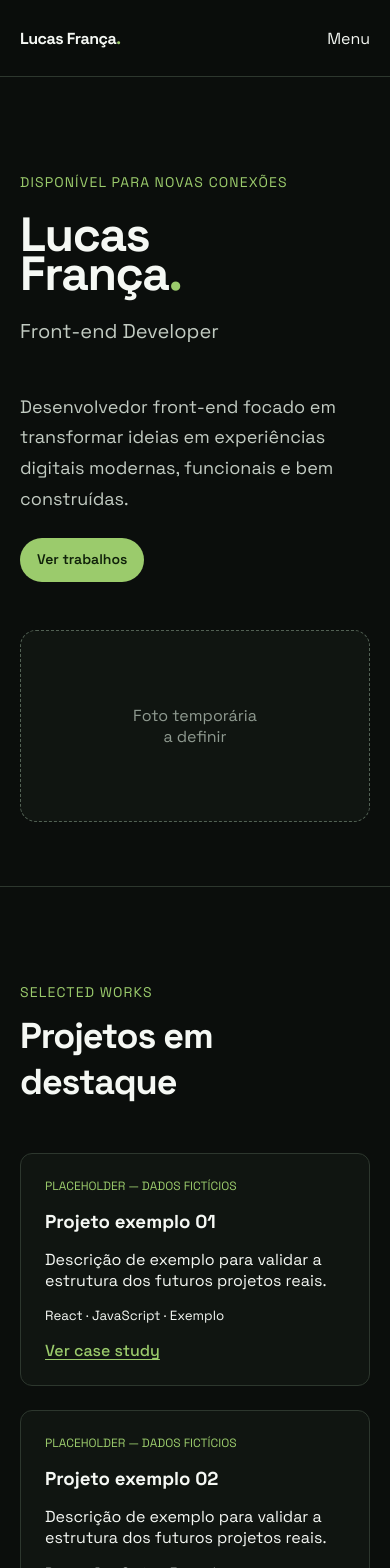
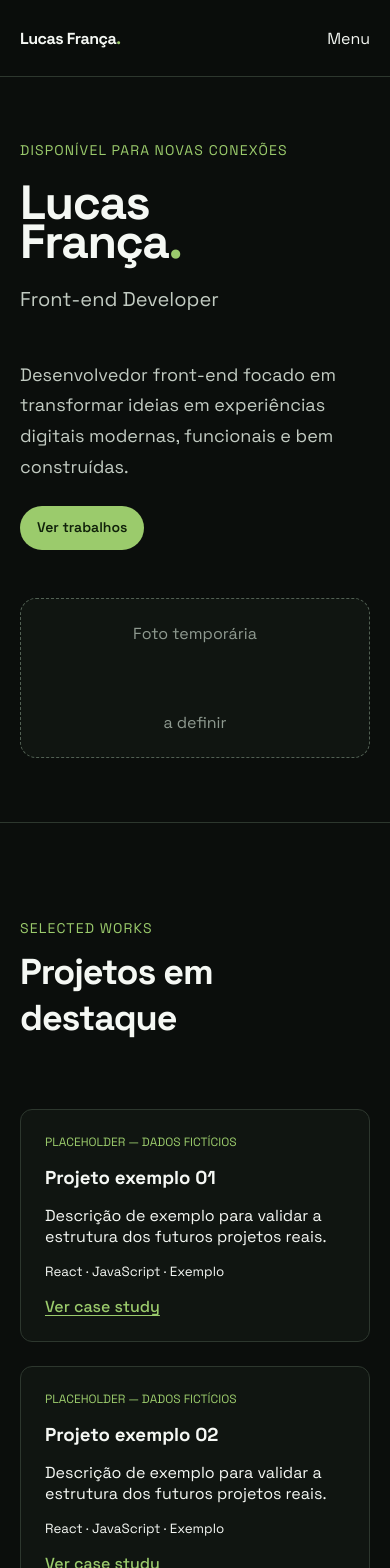
Before and after one commit to lucaszzx-dev/lucas-franca, a Next.js app: page / in a window 390 px wide. Shown: the top 1568 px of the page. Built offline with nearby package versions, Linux system fonts and the light colour scheme.

Commit message:
feat: centralize content, add motion system, responsive fixes, complete i18n and refine seo/accessibility

```diff
--- /dev/null
+++ b/src/animations/useMotion.ts
@@ -0,0 +1,61 @@
+"use client";
+
+import { useLayoutEffect, type RefObject } from "react";
+import { gsap } from "gsap";
+import { ScrollTrigger } from "gsap/ScrollTrigger";
+
+gsap.registerPlugin(ScrollTrigger);
+
+function motionValue(name: string, fallback: number) {
+  const value = getComputedStyle(document.documentElement)
+    .getPropertyValue(name)
+    .trim();
+  return value.endsWith("ms") ? Number.parseFloat(value) / 1000 : fallback;
+}
+
+export function useMotion(
+  scope: RefObject<HTMLElement | null>,
+  options: { hero?: boolean } = {},
+) {
+  useLayoutEffect(() => {
+    const node = scope.current;
+    if (!node) return;
+    const context = gsap.context(() => {
+      const duration = motionValue("--duration-slow", 0.5);
+      const media = gsap.matchMedia();
+      media.add("(prefers-reduced-motion: no-preference)", () => {
+        const titles = gsap.utils.toArray<HTMLElement>("[data-text-reveal]", node);
+        const reveals = gsap.utils.toArray<HTMLElement>("[data-reveal]", node);
+        if (options.hero)
+          gsap.from(reveals, {
+            y: 20,
+            autoAlpha: 0,
+            duration,
+            ease: "power3.out",
+            stagger: 0.1,
+          });
+        else {
+          gsap.from(reveals, {
+            y: 20,
+            autoAlpha: 0,
+            duration,
+            ease: "power3.out",
+            stagger: 0.08,
+            scrollTrigger: { trigger: node, start: "top 82%", once: true },
+          });
+        }
+        gsap.from(titles, {
+          yPercent: 28,
+          autoAlpha: 0,
+          duration,
+          ease: "power3.out",
+          scrollTrigger: options.hero
+            ? undefined
+            : { trigger: node, start: "top 82%", once: true },
+        });
+      });
+      return () => media.revert();
+    }, node);
+    return () => context.revert();
+  }, [scope, options.hero]);
+}
--- a/src/app/layout.tsx
+++ b/src/app/layout.tsx
@@ -1,5 +1,6 @@
 import type { Metadata } from "next";
 import { Space_Grotesk } from "next/font/google";
+import { LocaleProvider } from "@/components/LocaleProvider";
 import "./globals.css";
 
 const spaceGrotesk = Space_Grotesk({
@@ -26,7 +27,9 @@ export const metadata: Metadata = {
 export default function RootLayout({ children }: LayoutProps<"/">) {
   return (
     <html lang="pt-BR" className={spaceGrotesk.variable}>
-      <body>{children}</body>
+      <body>
+        <LocaleProvider>{children}</LocaleProvider>
+      </body>
     </html>
   );
 }
--- a/src/components/Header/Header.tsx
+++ b/src/components/Header/Header.tsx
@@ -1,17 +1,20 @@
 "use client";
 
 import { useState } from "react";
+import { useLocale } from "@/components/LocaleProvider";
 import styles from "./Header.module.css";
-
-const navigation = ["Trabalhos", "Sobre", "Stack", "Contato"];
 
 export function Header() {
   const [menuOpen, setMenuOpen] = useState(false);
-
+  const { locale, content, setLocale } = useLocale();
   return (
     <header className={styles.header}>
       <div className={`container ${styles.inner}`}>
-        <a className={styles.brand} href="#inicio" aria-label="Ir para o início">
+        <a
+          className={styles.brand}
+          href="#inicio"
+          aria-label={content.header.homeLabel}
+        >
           Lucas França<span>.</span>
         </a>
         <button
@@ -20,25 +23,31 @@ export function Header() {
           aria-expanded={menuOpen}
           aria-controls="primary-navigation"
         >
-          Menu
+          {content.header.menu}
         </button>
         <nav
           id="primary-navigation"
           className={`${styles.nav} ${menuOpen ? styles.open : ""}`}
-          aria-label="Navegação principal"
+          aria-label={content.header.navigation}
         >
-          {navigation.map((item) => (
-            <a
-              key={item}
-              href={`#${item.toLowerCase().replace(" ", "-")}`}
-              onClick={() => setMenuOpen(false)}
-            >
-              {item}
+          {content.nav.map((item) => (
+            <a key={item.href} href={item.href} onClick={() => setMenuOpen(false)}>
+              {item.label}
             </a>
           ))}
-          <div className={styles.locale} aria-label="Idioma">
-            <button className={styles.active}>PT</button>
-            <button disabled title="Tradução em breve">
+          <div className={styles.locale} aria-label={content.header.language}>
+            <button
+              className={locale === "pt-BR" ? styles.active : ""}
+              onClick={() => setLocale("pt-BR")}
+              aria-pressed={locale === "pt-BR"}
+            >
+              PT
+            </button>
+            <button
+              className={locale === "en" ? styles.active : ""}
+              onClick={() => setLocale("en")}
+              aria-pressed={locale === "en"}
+            >
               EN
             </button>
           </div>
--- /dev/null
+++ b/src/components/LocaleProvider.tsx
@@ -0,0 +1,38 @@
+"use client";
+
+import { createContext, useContext, useEffect, useState } from "react";
+import { defaultLocale, siteContent, type SiteContent } from "@/content/site";
+import type { Locale } from "@/types/content";
+
+type LocaleContextValue = {
+  locale: Locale;
+  content: SiteContent;
+  setLocale: (locale: Locale) => void;
+};
+const LocaleContext = createContext<LocaleContextValue | null>(null);
+const storageKey = "lucas-franca-locale";
+
+export function LocaleProvider({ children }: { children: React.ReactNode }) {
+  const [locale, setLocale] = useState<Locale>(defaultLocale);
+  useEffect(() => {
+    const saved = localStorage.getItem(storageKey);
+    if (saved !== "pt-BR" && saved !== "en") return;
+    const timeout = window.setTimeout(() => setLocale(saved), 0);
+    return () => window.clearTimeout(timeout);
+  }, []);
+  useEffect(() => {
+    document.documentElement.lang = locale;
+    localStorage.setItem(storageKey, locale);
+  }, [locale]);
+  return (
+    <LocaleContext value={{ locale, content: siteContent[locale], setLocale }}>
+      {children}
+    </LocaleContext>
+  );
+}
+
+export function useLocale() {
+  const context = useContext(LocaleContext);
+  if (!context) throw new Error("useLocale must be used inside LocaleProvider");
+  return context;
+}
--- a/src/content/site.ts
+++ b/src/content/site.ts
@@ -5,39 +5,149 @@ export const defaultLocale: Locale = "pt-BR";
 
 export const siteContent = {
   "pt-BR": {
-    nav: ["Trabalhos", "Sobre", "Stack", "Contato"],
+    localeLabel: "Português",
+    nav: [
+      { label: "Trabalhos", href: "#trabalhos" },
+      { label: "Sobre", href: "#sobre" },
+      { label: "Stack", href: "#stack" },
+      { label: "Contato", href: "#contato" },
+    ],
+    header: {
+      homeLabel: "Ir para o início",
+      menu: "Menu",
+      navigation: "Navegação principal",
+      language: "Idioma",
+    },
     hero: {
       availability: "Disponível para novas conexões",
+      name: ["Lucas", "França"],
       role: "Front-end Developer",
       description:
         "Desenvolvedor front-end focado em transformar ideias em experiências digitais modernas, funcionais e bem construídas.",
       action: "Ver trabalhos",
-      photo: "Foto temporária a definir",
+      photo: "Foto temporária\na definir",
+      photoLabel: "Placeholder temporário para foto de Lucas França",
     },
-    sections: {
-      works: "Projetos em destaque",
-      about: "Em evolução constante.",
-      stack: "Ferramentas do caminho.",
-      experience: "Estrutura em construção.",
-      contact: "Vamos construir algo com intenção.",
+    works: {
+      eyebrow: "Selected works",
+      title: "Projetos em destaque",
+      placeholder: "Placeholder — dados fictícios",
+      description:
+        "Descrição de exemplo para validar a estrutura dos futuros projetos reais.",
+      technologies: "React · JavaScript · Exemplo",
+      action: "Ver case study",
+      items: ["Projeto exemplo 01", "Projeto exemplo 02", "Projeto exemplo 03"],
+    },
+    about: {
+      eyebrow: "Sobre",
+      title: "Em evolução constante.",
+      copy: "Rascunho: desenvolvedor front-end evoluindo para full-stack, interessado em unir código, interface e experiência do usuário.",
+    },
+    stack: {
+      eyebrow: "Stack",
+      title: "Ferramentas do caminho.",
+      items: [
+        "React",
+        "JavaScript",
+        "Node.js",
+        "PostgreSQL",
+        "TypeScript — em aprendizado",
+      ],
+    },
+    experience: {
+      eyebrow: "Serviços & experiência",
+      title: "Estrutura em construção.",
+      copy: "Placeholder: serviços, experiências e colaborações reais serão adicionados aqui.",
+    },
+    contact: {
+      eyebrow: "Contato",
+      title: "Vamos construir algo com intenção.",
+      copy: "E-mail: contato@exemplo.com · GitHub e LinkedIn: links a definir.",
+    },
+    footer: "conteúdo em construção.",
+    project: {
+      eyebrow: "Case study placeholder",
+      title: "Projeto exemplo",
+      description:
+        "Descrição, problema, solução, tecnologias, imagens e links serão inseridos com conteúdo real.",
+      problemTitle: "Problema",
+      problem: "Placeholder.",
+      solutionTitle: "Solução",
+      solution: "Placeholder.",
+      technologiesTitle: "Tecnologias",
+      technologies: "Exemplo: React, JavaScript.",
+      links: "GitHub e demo: links a definir.",
     },
   },
   en: {
-    nav: ["Work", "About", "Stack", "Contact"],
+    localeLabel: "English",
+    nav: [
+      { label: "Work", href: "#trabalhos" },
+      { label: "About", href: "#sobre" },
+      { label: "Stack", href: "#stack" },
+      { label: "Contact", href: "#contato" },
+    ],
+    header: {
+      homeLabel: "Go to home",
+      menu: "Menu",
+      navigation: "Primary navigation",
+      language: "Language",
+    },
     hero: {
       availability: "Open to new connections",
+      name: ["Lucas", "França"],
       role: "Front-end Developer",
       description:
         "Front-end developer focused on turning ideas into modern, functional and well-crafted digital experiences.",
       action: "View work",
-      photo: "Temporary photo placeholder",
+      photo: "Temporary photo\nplaceholder",
+      photoLabel: "Temporary placeholder for a photo of Lucas França",
     },
-    sections: {
-      works: "Selected work",
-      about: "Always evolving.",
-      stack: "Tools along the way.",
-      experience: "Structure in progress.",
-      contact: "Let's build with intention.",
+    works: {
+      eyebrow: "Selected work",
+      title: "Selected work",
+      placeholder: "Placeholder — fictional data",
+      description:
+        "Example description used to validate the structure for future real projects.",
+      technologies: "React · JavaScript · Example",
+      action: "View case study",
+      items: ["Example project 01", "Example project 02", "Example project 03"],
+    },
+    about: {
+      eyebrow: "About",
+      title: "Always evolving.",
+      copy: "Draft: a front-end developer evolving toward full-stack, interested in bringing together code, interface and user experience.",
+    },
+    stack: {
+      eyebrow: "Stack",
+      title: "Tools along the way.",
+      items: ["React", "JavaScript", "Node.js", "PostgreSQL", "TypeScript — learning"],
+    },
+    experience: {
+      eyebrow: "Services & experience",
+      title: "Structure in progress.",
+      copy: "Placeholder: real services, experience and collaborations will be added here.",
+    },
+    contact: {
+      eyebrow: "Contact",
+      title: "Let's build with intention.",
+      copy: "Email: contato@exemplo.com · GitHub and LinkedIn: links to be defined.",
+    },
+    footer: "content in progress.",
+    project: {
+      eyebrow: "Case study placeholder",
+      title: "Example project",
+      description:
+        "Description, problem, solution, technologies, images and links will be added with real content.",
+      problemTitle: "Problem",
+      problem: "Placeholder.",
+      solutionTitle: "Solution",
+      solution: "Placeholder.",
+      technologiesTitle: "Technologies",
+      technologies: "Example: React, JavaScript.",
+      links: "GitHub and demo: links to be defined.",
     },
   },
-} as const satisfies Record<Locale, unknown>;
+} as const;
+
+export type SiteContent = (typeof siteContent)[Locale];
--- a/src/sections/Hero.tsx
+++ b/src/sections/Hero.tsx
@@ -1,36 +1,52 @@
+"use client";
+
+import { useRef } from "react";
+import { useMotion } from "@/animations/useMotion";
+import { useLocale } from "@/components/LocaleProvider";
 import styles from "./sections.module.css";
 
 export function Hero() {
+  const { content } = useLocale();
+  const ref = useRef<HTMLElement>(null);
+  useMotion(ref, { hero: true });
+  const { hero } = content;
   return (
-    <section className={styles.hero} aria-labelledby="hero-title">
+    <section ref={ref} className={styles.hero} aria-labelledby="hero-title">
       <div className="container">
-        <p className={styles.eyebrow}>Disponível para novas conexões</p>
+        <p className={styles.eyebrow} data-reveal>
+          {hero.availability}
+        </p>
         <div className={styles.heroGrid}>
           <div>
-            <h1 id="hero-title">
-              Lucas
+            <h1 id="hero-title" data-text-reveal>
+              {hero.name[0]}
               <br />
-              França<span>.</span>
+              {hero.name[1]}
+              <span>.</span>
             </h1>
-            <p className={styles.role}>Front-end Developer</p>
+            <p className={styles.role} data-reveal>
+              {hero.role}
+            </p>
           </div>
-          <div className={styles.intro}>
-            <p>
-              Desenvolvedor front-end focado em transformar ideias em experiências
-              digitais modernas, funcionais e bem construídas.
-            </p>
+          <div className={styles.intro} data-reveal>
+            <p>{hero.description}</p>
             <a className="button button--primary" href="#trabalhos">
-              Ver trabalhos
+              {hero.action}
             </a>
           </div>
         </div>
         <div
           className={styles.photo}
           role="img"
-          aria-label="Placeholder temporário para foto de Lucas França"
+          aria-label={hero.photoLabel}
+          data-reveal
         >
-          Foto temporária
-          <br />a definir
+          {hero.photo.split("\n").map((line, index) => (
+            <span key={line}>
+              {index > 0 && <br />}
+              {line}
+            </span>
+          ))}
         </div>
       </div>
     </section>
--- a/src/sections/PortfolioSections.tsx
+++ b/src/sections/PortfolioSections.tsx
@@ -1,27 +1,33 @@
+"use client";
+
 import Link from "next/link";
+import { useRef } from "react";
+import { useMotion } from "@/animations/useMotion";
+import { useLocale } from "@/components/LocaleProvider";
 import styles from "./sections.module.css";
 
-const works = ["Projeto exemplo 01", "Projeto exemplo 02", "Projeto exemplo 03"];
-
 export function PortfolioSections() {
+  const { content } = useLocale();
+  const ref = useRef<HTMLDivElement>(null);
+  useMotion(ref);
+  const { works, about, stack, experience, contact, footer } = content;
   return (
-    <>
+    <div ref={ref}>
       <section id="trabalhos" className={styles.section}>
         <div className="container">
-          <p className={styles.eyebrow}>Selected works</p>
-          <h2>Projetos em destaque</h2>
+          <p className={styles.eyebrow} data-reveal>
+            {works.eyebrow}
+          </p>
+          <h2 data-text-reveal>{works.title}</h2>
           <div className={styles.cards}>
-            {works.map((title) => (
-              <article key={title} className={styles.card}>
-                <p className={styles.notice}>Placeholder — dados fictícios</p>
+            {works.items.map((title) => (
+              <article key={title} className={styles.card} data-reveal>
+                <p className={styles.notice}>{works.placeholder}</p>
                 <h3>{title}</h3>
-                <p>
-                  Descrição de exemplo para validar a estrutura dos futuros projetos
-                  reais.
-                </p>
-                <small>React · JavaScript · Exemplo</small>
+                <p>{works.description}</p>
+                <small>{works.technologies}</small>
                 <Link className="text-link" href="/projetos/projeto-exemplo">
-                  Ver case study
+                  {works.action}
                 </Link>
               </article>
             ))}
@@ -30,51 +36,57 @@ export function PortfolioSections() {
       </section>
       <section id="sobre" className={styles.section}>
         <div className="container">
-          <p className={styles.eyebrow}>Sobre</p>
-          <h2>Em evolução constante.</h2>
-          <p className={styles.copy}>
-            Rascunho: desenvolvedor front-end evoluindo para full-stack, interessado em
-            unir código, interface e experiência do usuário.
+          <p className={styles.eyebrow} data-reveal>
+            {about.eyebrow}
+          </p>
+          <h2 data-text-reveal>{about.title}</h2>
+          <p className={styles.copy} data-reveal>
+            {about.copy}
           </p>
         </div>
       </section>
       <section id="stack" className={styles.section}>
         <div className="container">
-          <p className={styles.eyebrow}>Stack</p>
-          <h2>Ferramentas do caminho.</h2>
+          <p className={styles.eyebrow} data-reveal>
+            {stack.eyebrow}
+          </p>
+          <h2 data-text-reveal>{stack.title}</h2>
           <div className={styles.tags}>
-            <span>React</span>
-            <span>JavaScript</span>
-            <span>Node.js</span>
-            <span>PostgreSQL</span>
-            <span>TypeScript — em aprendizado</span>
+            {stack.items.map((item) => (
+              <span key={item} data-reveal>
+                {item}
+              </span>
+            ))}
           </div>
         </div>
       </section>
       <section id="experiencia" className={styles.section}>
         <div className="container">
-          <p className={styles.eyebrow}>Serviços & experiência</p>
-          <h2>Estrutura em construção.</h2>
-          <p className={styles.copy}>
-            Placeholder: serviços, experiências e colaborações reais serão adicionados
-            aqui.
+          <p className={styles.eyebrow} data-reveal>
+            {experience.eyebrow}
+          </p>
+          <h2 data-text-reveal>{experience.title}</h2>
+          <p className={styles.copy} data-reveal>
+            {experience.copy}
           </p>
         </div>
       </section>
       <section id="contato" className={styles.section}>
         <div className="container">
-          <p className={styles.eyebrow}>Contato</p>
-          <h2>Vamos construir algo com intenção.</h2>
-          <p className={styles.copy}>
-            E-mail: contato@exemplo.com · GitHub e LinkedIn: links a definir.
+          <p className={styles.eyebrow} data-reveal>
+            {contact.eyebrow}
+          </p>
+          <h2 data-text-reveal>{contact.title}</h2>
+          <p className={styles.copy} data-reveal>
+            {contact.copy}
           </p>
         </div>
       </section>
       <footer className={styles.footer}>
         <div className="container">
-          © {new Date().getFullYear()} Lucas França — conteúdo em construção.
+          © {new Date().getFullYear()} Lucas França — {footer}
         </div>
       </footer>
-    </>
+    </div>
   );
 }
--- a/src/sections/sections.module.css
+++ b/src/sections/sections.module.css
@@ -24,6 +24,10 @@
   border: 1px solid var(--color-border-subtle);
   border-radius: var(--radius-md);
   background: var(--color-surface-subtle);
+  transition:
+    transform var(--duration-base) var(--ease-emphasized),
+    border-color var(--duration-fast) var(--ease-standard),
+    background-color var(--duration-fast) var(--ease-standard);
 }
 .notice {
   color: var(--color-accent);
@@ -52,6 +56,13 @@
   padding: var(--space-lg) 0;
   color: var(--color-text-muted);
   border-top: 1px solid var(--color-border-subtle);
+}
+@media (hover: hover) and (pointer: fine) {
+  .card:hover {
+    transform: translateY(-0.35rem);
+    border-color: var(--color-accent);
+    background: var(--color-surface-raised);
+  }
 }
 @media (max-width: 47.99rem) {
   .cards {
@@ -112,4 +123,10 @@
   .intro {
     max-width: 34rem;
   }
+  .hero {
+    padding-top: var(--space-2xl);
+  }
+  .photo {
+    min-height: 10rem;
+  }
 }
```
Also changed, not shown: src/app/globals.css (+34 -0 lines), src/app/projetos/[slug]/ProjectCaseStudy.tsx (added, +22 -0 lines), src/app/projetos/[slug]/page.tsx (+24 -17 lines), src/app/icon.svg (added).
